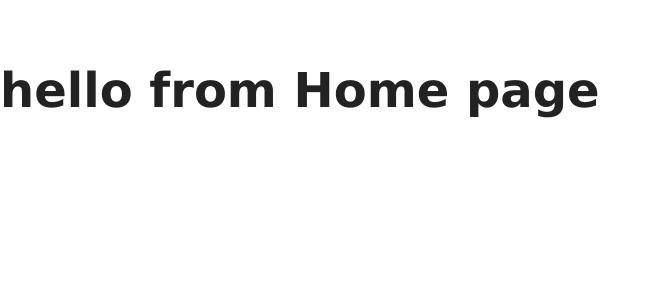
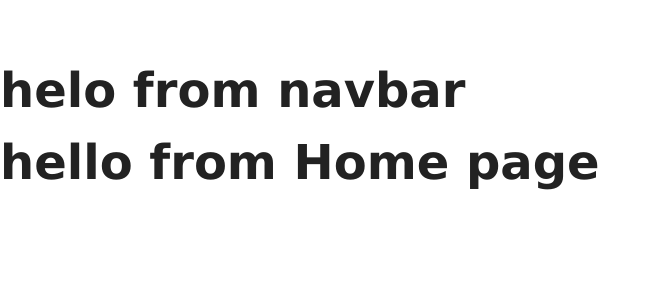
Before and after one commit to uly-ana/hotel, a React (Create React App) app: page / in a window 1280 px wide. Shown: the top 300 px of the page, without its empty margins (0-657 px from the left). Built offline with nearby package versions, Linux system fonts and the light colour scheme.

Commit message:
added Navbar ccomponent to all pages

```diff
--- a/src/App.js
+++ b/src/App.js
@@ -4,12 +4,13 @@
 import Rooms from './pages/Rooms';
 import SingleRoom from './pages/SingleRoom';
 import Error from './pages/Error';
-
 import {Route, Switch} from 'react-router-dom'
+import Navbar from './components/Navbar'
 
 function App() {
   return (
     <>
+    <Navbar/>
     <Switch>
       <Route exact path="/" component={Home} />
       <Route exact path="/rooms/" component={Rooms} />
--- /dev/null
+++ b/src/components/Navbar.js
@@ -0,0 +1,11 @@
+import React, { Component } from 'react'
+
+export default class Navbar extends Component {
+    render() {
+        return (
+            <div>
+                <h1>helo from navbar</h1>
+            </div>
+        )
+    }
+}
```
